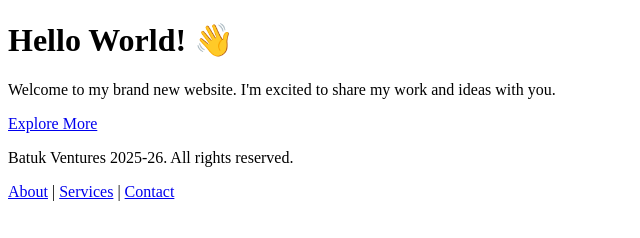
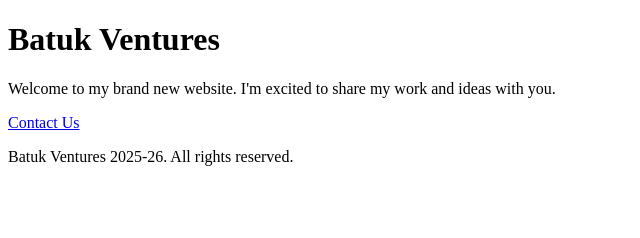
Before and after one commit to batukventures/Home, a plain HTML site: page index.html in a window 1280 px wide. Shown: the whole page, without its empty margins (0-640 px from the left). Drawn offline with Linux system fonts and the light colour scheme.

Commit message:
Update website title, heading, and footer links
Updated the website title and main heading, changed the Explore More link to Contact Us, and removed the footer navigation.

```diff
--- a/index.html
+++ b/index.html
@@ -3,26 +3,21 @@
 <head>
     <meta charset="UTF-8">
     <meta name="viewport" content="width=device-width, initial-scale=1.0">
-    <title>Welcome to My Website</title>
+    <title>Aadi Batuk</title>
 
 
 </head>
 <body>
 
     <div class="welcome-card">
-        <h1>Hello World! 👋</h1>
+        <h1>Batuk Ventures</h1>
         <p>Welcome to my brand new website. I'm excited to share my work and ideas with you.</p>
-        <a href="#explore" class="btn">Explore More</a>
+        <a href="contactus.html">Contact Us</a>
     </div>
 <!-- The Footer Section -->
     <footer>
         <div class="footer-content">
             <p> Batuk Ventures 2025-26. All rights reserved.</p>
-            <nav>
-                <a href="#about">About</a> |
-                <a href="#services">Services</a> |
-                <a href="#contact">Contact</a>
-            </nav>
         </div>
     </footer>
 
```
